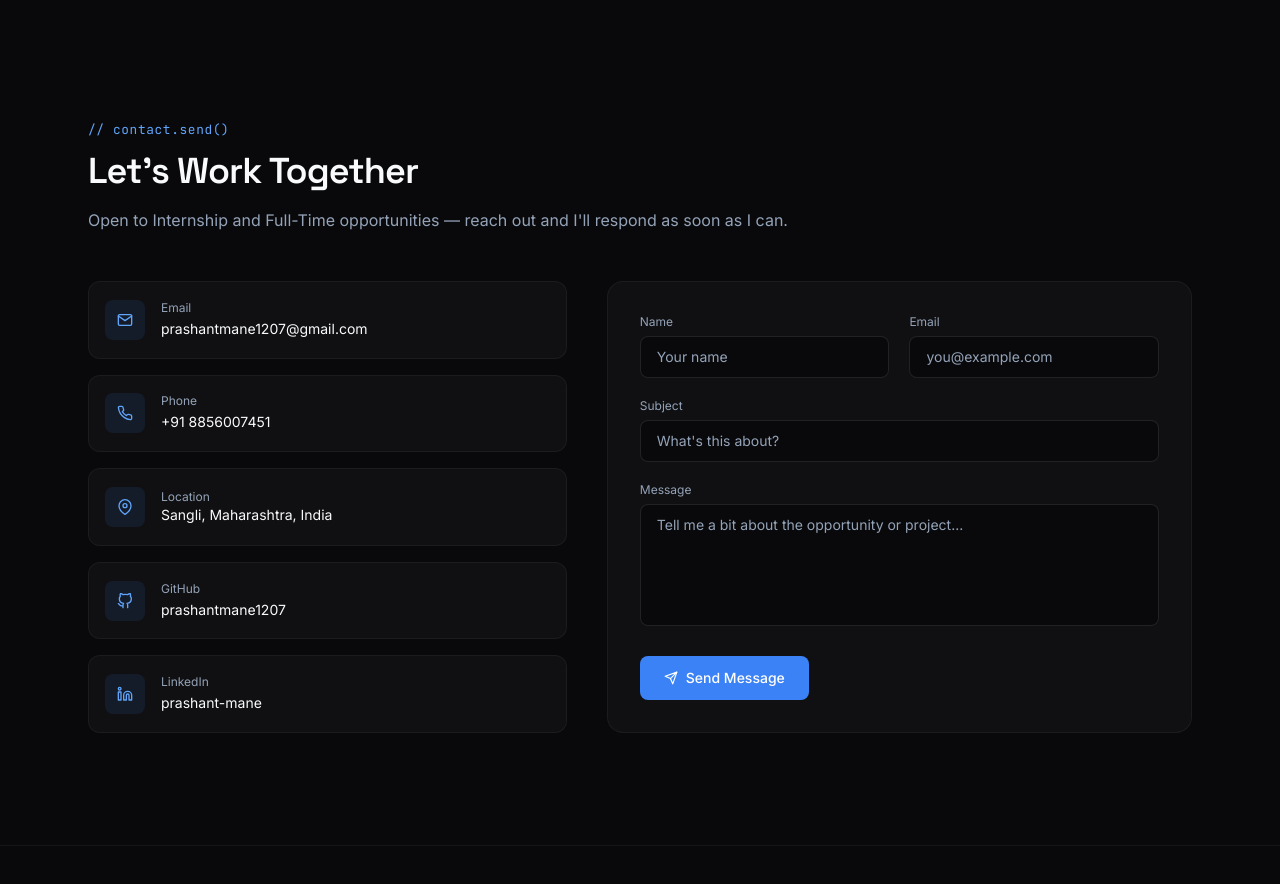
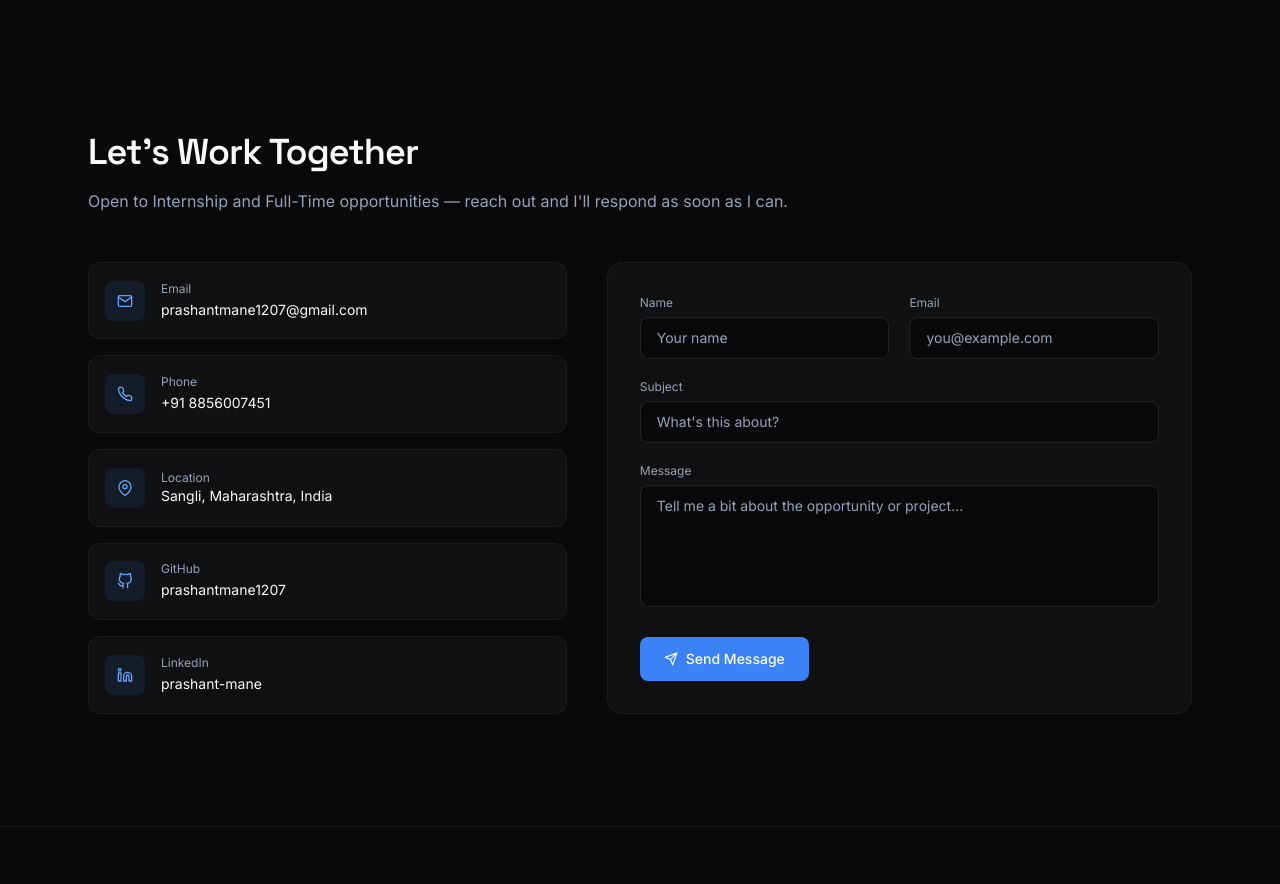
Before and after one commit to prashantmane1207/PrashantManePortfolio-V2-, a React (Vite) app: page / in a window 1280 px wide. Shown: the part 6700-7584 px from the top of the page. Built offline with nearby package versions, Linux system fonts and the light colour scheme; no server answers.

Commit message:
Remove eyebrow text from Contact section

```diff
--- a/src/sections/Contact.jsx
+++ b/src/sections/Contact.jsx
@@ -76,7 +76,6 @@ export default function Contact() {
   return (
     <section id="contact" className="mx-auto max-w-6xl px-6 py-28">
       <SectionHeading
-        eyebrow="// contact.send()"
         title="Let's Work Together"
         subtitle="Open to Internship and Full-Time opportunities — reach out and I'll respond as soon as I can."
       />
```
